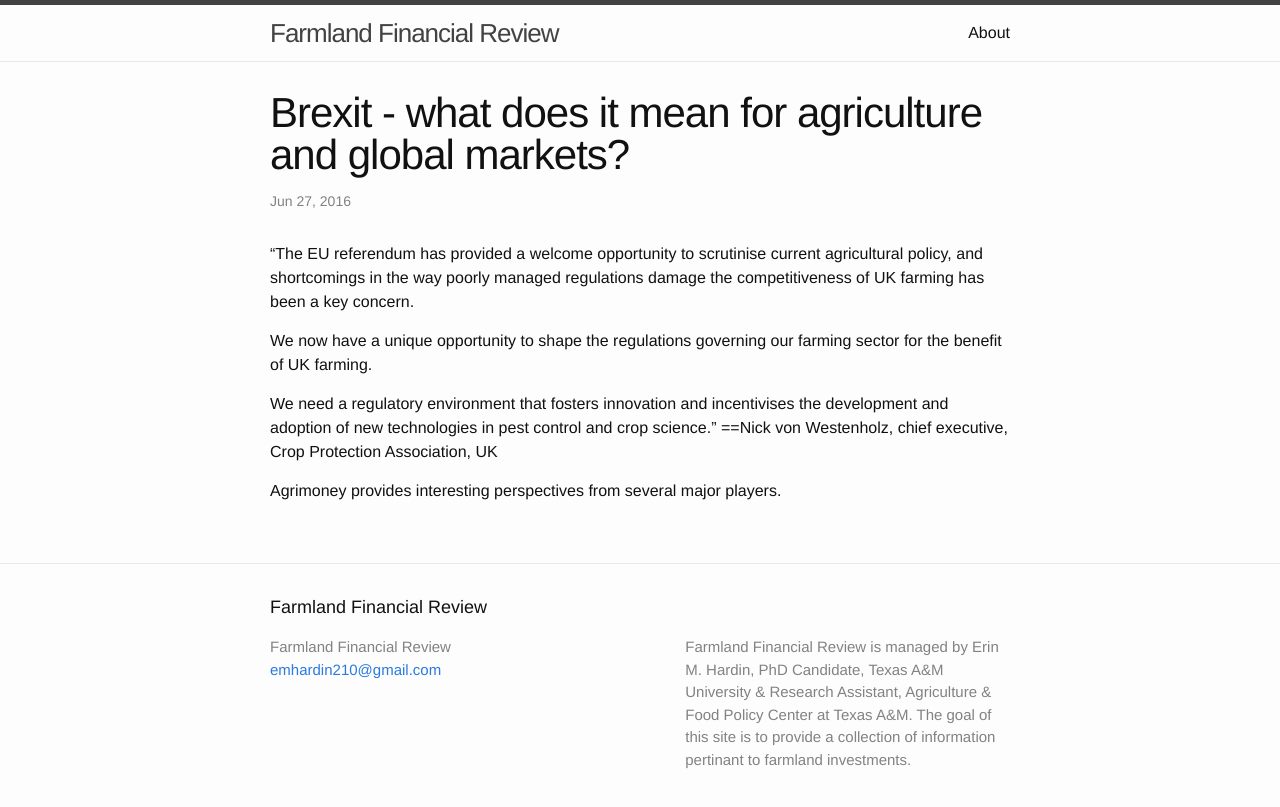
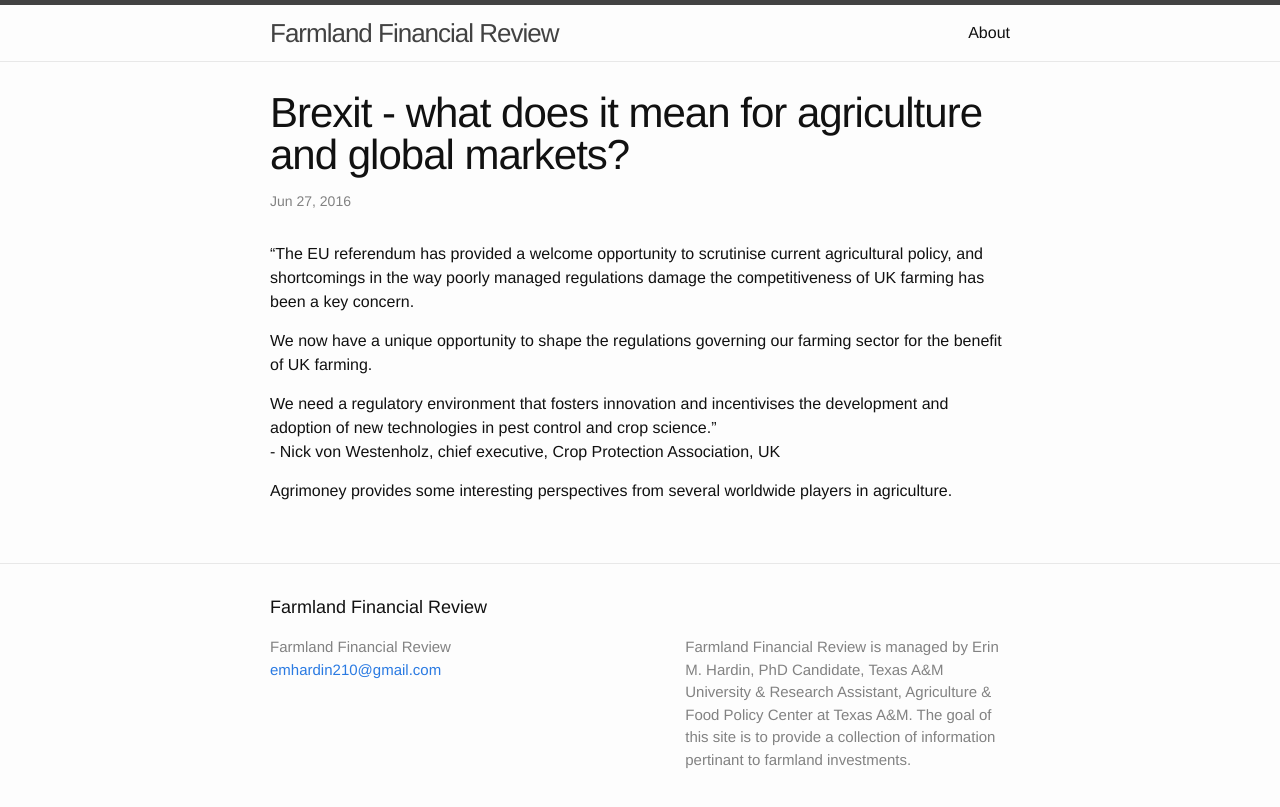
Before and after one commit to emhardin/farmlandfinancial, a Jekyll site: the page built from _posts/2016-06-25-next page.md, in a window 1280 px wide. Shown: the top 807 px of the page. Built offline with Jekyll 4.4.1, drawn with Linux system fonts in a browser that asks for light colours.

Commit message:
edited text for post

```diff
--- a/_posts/2016-06-25-next page.md
+++ b/_posts/2016-06-25-next page.md
@@ -10,6 +10,6 @@ href: http://www.agrimoney.com/feature/brexit---what-does-it-mean-for-agricultur
 We now have a unique opportunity to shape the regulations governing our farming sector for the benefit of UK farming.
 
 We need a regulatory environment that fosters innovation and incentivises the development and adoption of new technologies in pest control and crop science."
-==Nick von Westenholz, chief executive, Crop Protection Association, UK
+ \- Nick von Westenholz, chief executive, Crop Protection Association, UK
 
-Agrimoney provides interesting perspectives from several major players.
+Agrimoney provides some interesting perspectives from several worldwide players in agriculture.
```
